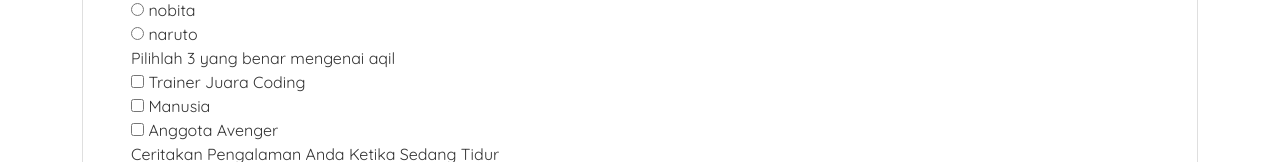
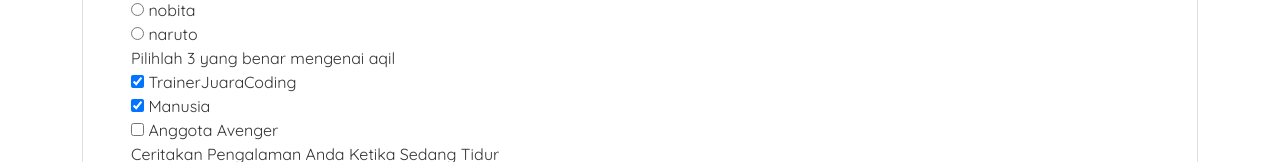
Before and after one commit to pramahaditamaputra/UjianReactJS, a React (Create React App) app: page / in a window 1280 px wide. Shown: the part 171-333 px from the top of the page. Built offline with nearby package versions, Linux system fonts and the light colour scheme.

Commit message:
FinalResult

```diff
--- a/src/App.js
+++ b/src/App.js
@@ -14,8 +14,8 @@ const App = () => {
       id: 2,
       type: "checkbox",
       soal: "Pilihlah 3 yang benar mengenai aqil",
-      option: ["Trainer Juara Coding", "Manusia", "Anggota Avenger"],
-      jawaban: ["Trainer Juara Coding", "Manusia"],
+      option: ["TrainerJuaraCoding", "Manusia", "Anggota Avenger"],
+      jawaban: ["TrainerJuaraCoding", "Manusia"],
     },
     {
       id: 3,
--- a/src/FormMultiple.js
+++ b/src/FormMultiple.js
@@ -21,13 +21,13 @@ const FormMultiple = (props) => {
         </div>
         <div className="form-group">
           <LabelSoal labelName={props.soalKedua.soal} />
-          {props.soalKedua.option.map((nameOption) => {
+          {props.soalKedua.option.map((nameOption, index) => {
             return (
               <InputJawaban
                 key={nameOption}
                 optionType={props.soalKedua.type}
                 optionName={nameOption}
-                optionAnwer={props.soalKedua.jawaban}
+                optionAnwer={props.soalKedua.jawaban[index]}
               />
             );
           })}
--- a/src/InputJawaban.js
+++ b/src/InputJawaban.js
@@ -4,8 +4,8 @@ const InputJawaban = (props) => {
       <input
         type={props.optionType}
         name={props.id}
-        value={props.optionName}
-        checked={props.optionName === props.optionAnwer}
+        defaultValue={props.optionName}
+        defaultChecked={props.optionName === props.optionAnwer}
       />{" "}
       {props.optionName}
     </div>
```
Also changed, not shown: 1 other file (tests, documents, lock files or other folders).
